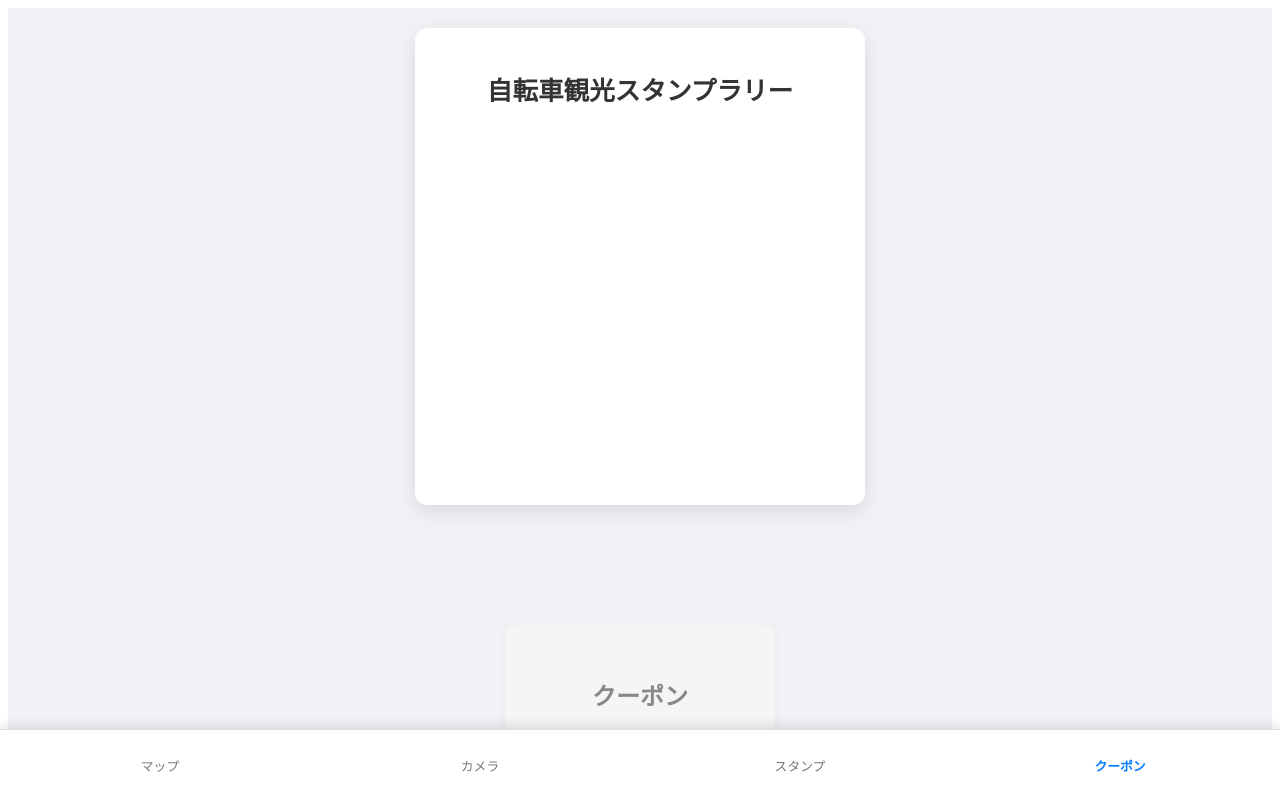
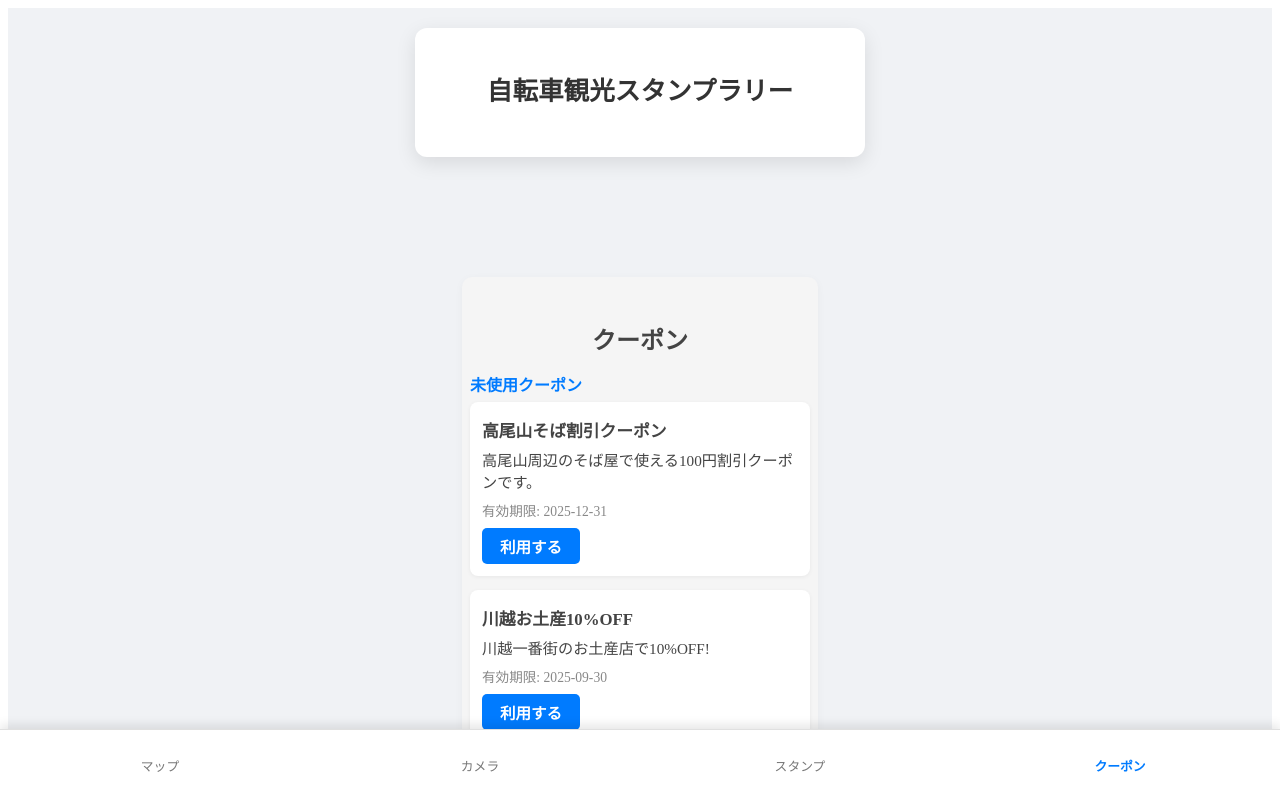
Before and after one commit to haru1000338/dx-contest, a Next.js app in the folder frontend/: page /stamprally in a window 1280 px wide. Both pictures are taken after a click on the link "クーポン". Shown: the top 800 px of the page. Built offline with nearby package versions, Linux system fonts and the light colour scheme.

Commit message:
クーポン機能実装

```diff
--- a/frontend/components/StampRally.js
+++ b/frontend/components/StampRally.js
@@ -72,12 +72,37 @@ const initialStamps = [
   },
 ];
 
+const coupons = [
+  {
+    id: "coupon1",
+    title: "高尾山そば割引クーポン",
+    description: "高尾山周辺のそば屋で使える100円割引クーポンです。",
+    expires: "2025-12-31",
+    used: false,
+  },
+  {
+    id: "coupon2",
+    title: "川越お土産10%OFF",
+    description: "川越一番街のお土産店で10%OFF!",
+    expires: "2025-09-30",
+    used: false,
+  },
+  {
+    id: "coupon3",
+    title: "昭和記念公園 入園料割引",
+    description: "国営昭和記念公園の入園料が200円引き。",
+    expires: "2025-08-31",
+    used: false,
+  },
+];
+
 export default function StampRally() {
   const [screen, setScreen] = useState("map");
   const [stamps, setStamps] = useState(initialStamps);
   const [modal, setModal] = useState(null);
   const [qrOpen, setQrOpen] = useState(false);
   const [qrError, setQrError] = useState("");
+  const [couponList, setCouponList] = useState(coupons);
 
   // QRコード読み取り時の処理
   const handleScan = (data) => {
@@ -417,11 +442,11 @@ export default function StampRally() {
             background: "#f5f5f5",
             borderRadius: 10,
             margin: "30px auto 0 auto",
-            padding: "32px 16px 24px 16px",
-            maxWidth: 340,
+            padding: "24px 8px 16px 8px",
+            maxWidth: 360,
             minHeight: 120,
             textAlign: "center",
-            color: "#888",
+            color: "#444",
             boxShadow: "0 2px 8px rgba(0,0,0,0.04)",
             display: "flex",
             flexDirection: "column",
@@ -430,7 +455,181 @@ export default function StampRally() {
           }}
         >
           <h2 style={{ marginBottom: 16 }}>クーポン</h2>
-          <p>クーポン画面は現在制作中です。</p>
+          {couponList.length === 0 ? (
+            <p style={{ color: "#888" }}>利用可能なクーポンはありません。</p>
+          ) : (
+            <div style={{ width: "100%", maxWidth: 340 }}>
+              {/* 未使用クーポン */}
+              <div style={{ marginBottom: 10 }}>
+                <div
+                  style={{
+                    fontWeight: "bold",
+                    fontSize: "1em",
+                    color: "#007bff",
+                    marginBottom: 6,
+                    textAlign: "left",
+                  }}
+                >
+                  未使用クーポン
+                </div>
+                {couponList.filter((c) => !c.used).length === 0 ? (
+                  <div
+                    style={{
+                      color: "#aaa",
+                      fontSize: "0.95em",
+                      marginBottom: 12,
+                    }}
+                  >
+                    未使用のクーポンはありません。
+                  </div>
+                ) : (
+                  couponList
+                    .filter((c) => !c.used)
+                    .map((c) => (
+                      <div
+                        key={c.id}
+                        style={{
+                          background: "#fff",
+                          borderRadius: 8,
+                          boxShadow: "0 1px 4px rgba(0,0,0,0.06)",
+                          marginBottom: 14,
+                          padding: "16px 12px 12px 12px",
+                          textAlign: "left",
+                        }}
+                      >
+                        <div
+                          style={{
+                            fontWeight: "bold",
+                            fontSize: "1.05em",
+                            marginBottom: 6,
+                          }}
+                        >
+                          {c.title}
+                        </div>
+                        <div style={{ fontSize: "0.95em", marginBottom: 8 }}>
+                          {c.description}
+                        </div>
+                        <div
+                          style={{
+                            fontSize: "0.85em",
+                            color: "#888",
+                            marginBottom: 8,
+                          }}
+                        >
+                          有効期限: {c.expires}
+                        </div>
+                        <button
+                          style={{
+                            background: "#007bff",
+                            color: "#fff",
+                            border: "none",
+                            borderRadius: 5,
+                            padding: "7px 18px",
+                            fontWeight: "bold",
+                            fontSize: "0.97em",
+                            cursor: "pointer",
+                          }}
+                          onClick={() => {
+                            setCouponList((prev) =>
+                              prev.map((item) =>
+                                item.id === c.id
+                                  ? { ...item, used: true }
+                                  : item
+                              )
+                            );
+                            alert("クーポンを利用しました！（ダミー動作）");
+                          }}
+                        >
+                          利用する
+                        </button>
+                      </div>
+                    ))
+                )}
+              </div>
+              {/* 区切り線 */}
+              <hr
+                style={{
+                  border: 0,
+                  borderTop: "1px dashed #bbb",
+                  margin: "18px 0 10px 0",
+                }}
+              />
+              {/* 使用済みクーポン */}
+              <div>
+                <div
+                  style={{
+                    fontWeight: "bold",
+                    fontSize: "1em",
+                    color: "#888",
+                    marginBottom: 6,
+                    textAlign: "left",
+                  }}
+                >
+                  使用済みクーポン
+                </div>
+                {couponList.filter((c) => c.used).length === 0 ? (
+                  <div style={{ color: "#aaa", fontSize: "0.95em" }}>
+                    使用済みのクーポンはありません。
+                  </div>
+                ) : (
+                  couponList
+                    .filter((c) => c.used)
+                    .map((c) => (
+                      <div
+                        key={c.id}
+                        style={{
+                          background: "#f3f3f3",
+                          borderRadius: 8,
+                          boxShadow: "0 1px 4px rgba(0,0,0,0.03)",
+                          marginBottom: 14,
+                          padding: "16px 12px 12px 12px",
+                          textAlign: "left",
+                          opacity: 0.7,
+                        }}
+                      >
+                        <div
+                          style={{
+                            fontWeight: "bold",
+                            fontSize: "1.05em",
+                            marginBottom: 6,
+                          }}
+                        >
+                          {c.title}
+                        </div>
+                        <div style={{ fontSize: "0.95em", marginBottom: 8 }}>
+                          {c.description}
+                        </div>
+                        <div
+                          style={{
+                            fontSize: "0.85em",
+                            color: "#888",
+                            marginBottom: 8,
+                          }}
+                        >
+                          有効期限: {c.expires}
+                        </div>
+                        <button
+                          style={{
+                            background: "#ccc",
+                            color: "#fff",
+                            border: "none",
+                            borderRadius: 5,
+                            padding: "7px 18px",
+                            fontWeight: "bold",
+                            fontSize: "0.97em",
+                            cursor: "not-allowed",
+                            opacity: 0.7,
+                          }}
+                          disabled
+                        >
+                          利用済み
+                        </button>
+                      </div>
+                    ))
+                )}
+              </div>
+            </div>
+          )}
         </div>
       )}
       {renderModal()}
```
